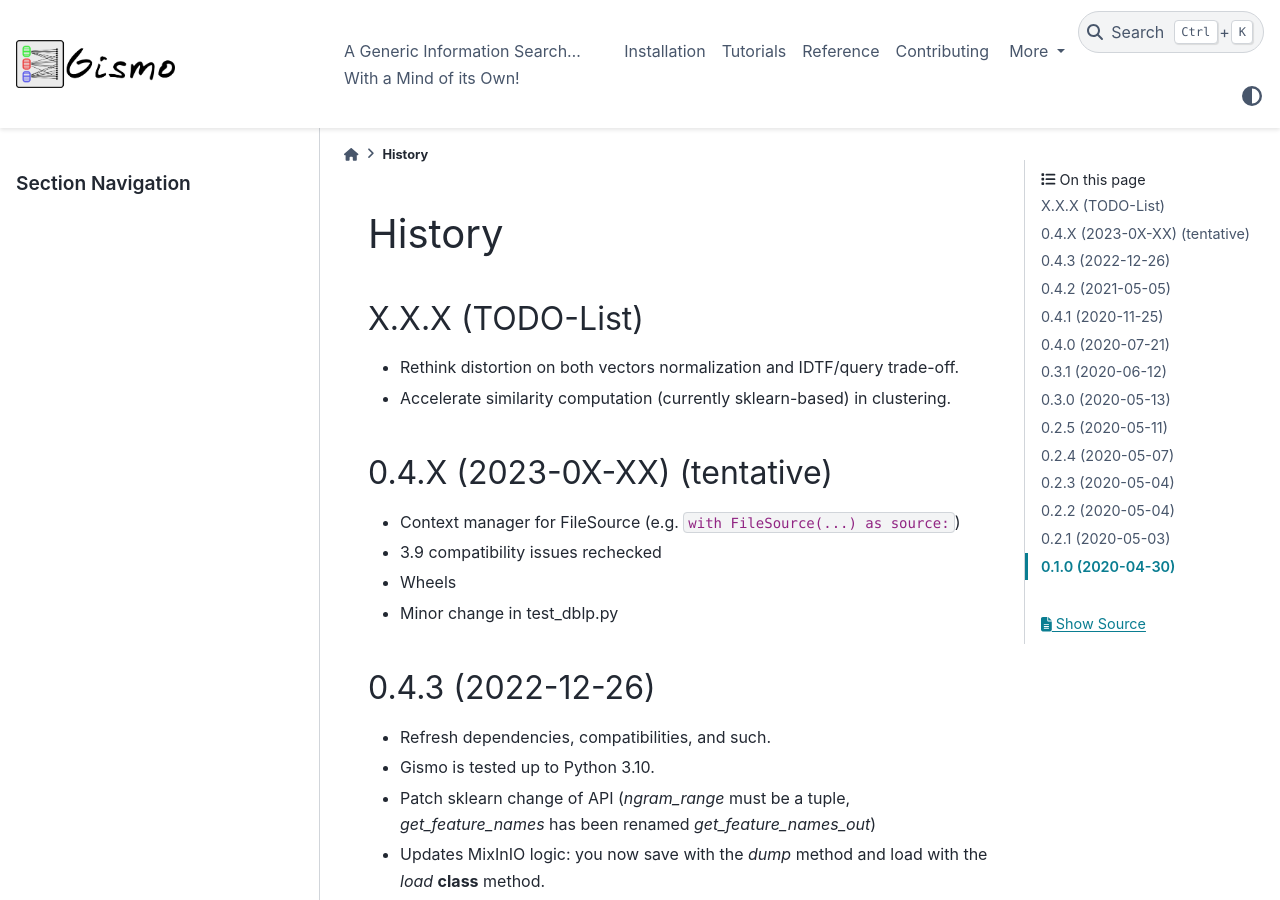
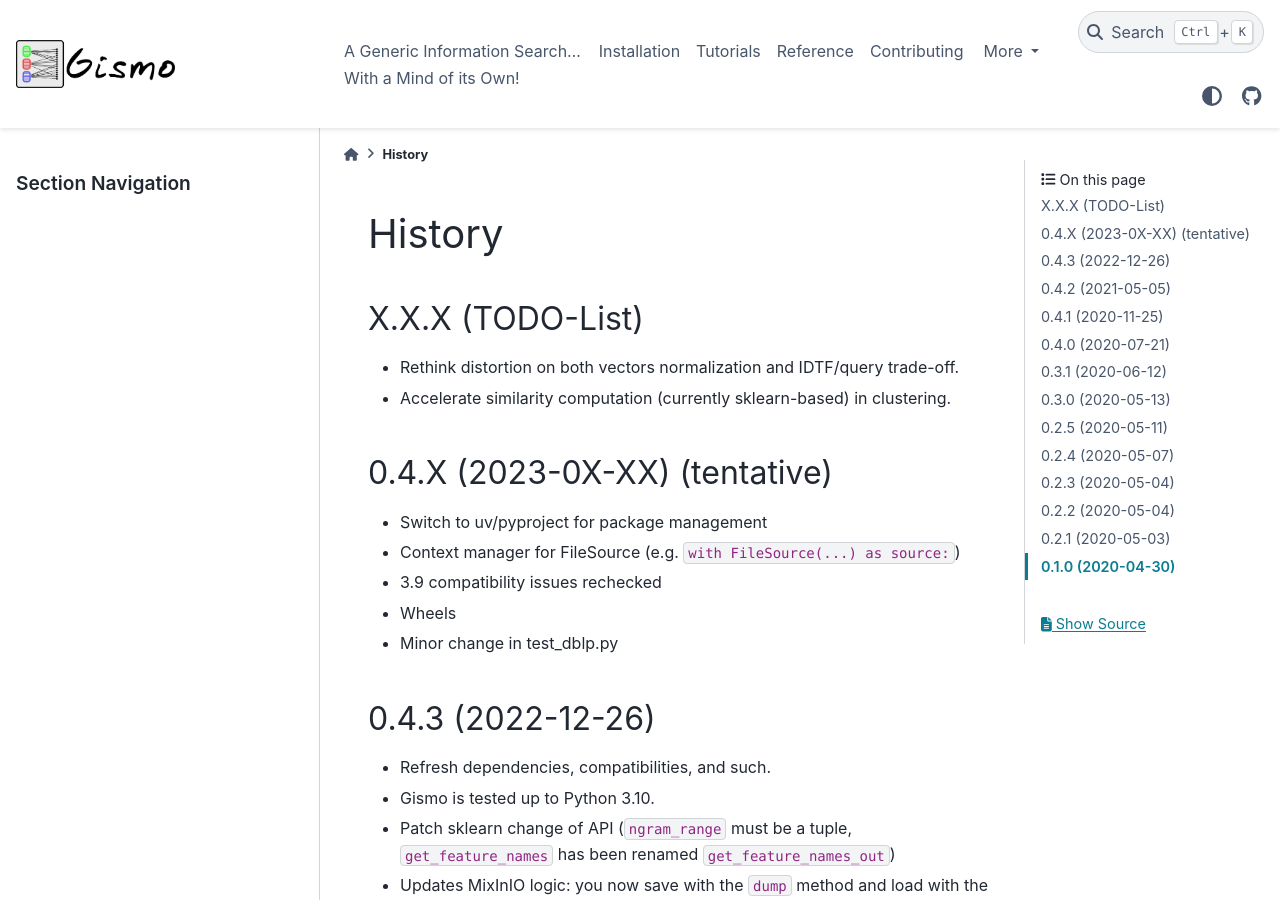
Before and after one commit to balouf/gismo, a Sphinx documentation site: the page built from docs/history.rst, in a window 1280 px wide and 900 px high. Built offline with Sphinx 7.4.7 and the PyData theme 0.15.4, drawn with Linux system fonts in a browser that asks for light colours.

Commit message:
Prepare UV edition

```diff
--- a/HISTORY.rst
+++ b/HISTORY.md
@@ -1,41 +1,31 @@
-=======
-History
-=======
+# History
 
-X.X.X (TODO-List)
------------------
+## X.X.X (TODO-List)
+
 * Rethink distortion on both vectors normalization and IDTF/query trade-off.
 * Accelerate similarity computation (currently sklearn-based) in clustering.
 
 
-0.4.X (2023-0X-XX) (tentative)
--------------------------------
+## 0.4.X (2023-0X-XX) (tentative)
+
+* Switch to uv/pyproject for package management
 
 * Context manager for FileSource (e.g. ``with FileSource(...) as source:``)
-
 * 3.9 compatibility issues rechecked
-
 * Wheels
-
 * Minor change in test_dblp.py
 
 
-0.4.3 (2022-12-26)
---------------------
+## 0.4.3 (2022-12-26)
 
 * Refresh dependencies, compatibilities, and such.
-
 * Gismo is tested up to Python 3.10.
-
 * Patch sklearn change of API
   (`ngram_range` must be a tuple, `get_feature_names` has been renamed `get_feature_names_out`)
-
 * Updates MixInIO logic: you now save with the `dump` method and load with the `load` **class** method.
-
 * Package management now uses Github actions.
 
-0.4.2 (2021-05-05)
--------------------------------
+## 0.4.2 (2021-05-05)
 
 Minor patch
 
@@ -44,60 +34,54 @@
 * Original source of the Reuters 50/50 dataset was discontinued; changed to an alternate source.
 * Fix change in spacy API
 
-0.4.1 (2020-11-25)
-------------------
+## 0.4.1 (2020-11-25)
+
 Minor update.
 
 * DBLP API modified to you can specify the set of fields you want to retrieve.
 * Minor update in doctests.
 * Python 3.9 compatibility added.
 
-0.4.0 (2020-07-21)
-------------------
+## 0.4.0 (2020-07-21)
+
 0.4 is a big update. Lot of things added, lot of things changed.
 
 * New API for Gismo runtime parameters (see new parameters module for details). Short version:
-    * ``gismo = Gismo(corpus, embedding, alpha=0.85)``: create a gismo with damping factor set to 0.85 instead of default value.
-    * ``gismo.parameters.alpha = 0.85``: set the damping factor of the gismo to 0.85.
-    * ``gismo.rank(query, alpha=0.85)``: makes a query with damping factor temporarily set to 0.85.
+  * ``gismo = Gismo(corpus, embedding, alpha=0.85)``: create a gismo with damping factor set to 0.85 instead of default value.
+  * ``gismo.parameters.alpha = 0.85``: set the damping factor of the gismo to 0.85.
+  * ``gismo.rank(query, alpha=0.85)``: makes a query with damping factor temporarily set to 0.85.
 * Landmarks! Half Corpus, half Gismo, the Landmarks class can simplify many analysis tasks.
-    * Landmarks are (small) corpus where each entry is augmented with the computation of an associated gismo query;
-    * Landmarks can be used to refine the analysis around a part of your data;
-    * They can be used as soft and fast classifiers.
-    * Landmarks' runtime parameters follow the same approach than for Gismo instances (cf above).
-    * See the dedicated tutorial to learn more!
+  * Landmarks are (small) corpus where each entry is augmented with the computation of an associated gismo query;
+  * Landmarks can be used to refine the analysis around a part of your data;
+  * They can be used as soft and fast classifiers.
+  * Landmarks' runtime parameters follow the same approach than for Gismo instances (cf above).
+  * See the dedicated tutorial to learn more!
 * Documentation summer cleaning.
 * ``query_distortion`` parameter (reshape subspace for clustering) is renamed ``distortion`` and is now a float instead of a bool (e.g. you can apply distortion in a non-binary way).
 * Full refactoring of get_*** and post_*** methods and objects.
-    * The good news is that they are now more natural, self-describing, and unified.
-    * The bad news is that there is no backward-compatibility with previous Gismo versions. Hopefully this refactoring
-      will last for some time!
+  * The good news is that they are now more natural, self-describing, and unified.
+  * The bad news is that there is no backward-compatibility with previous Gismo versions. Hopefully this refactoring
+    will last for some time!
 * Gismo logo added!
 
-0.3.1 (2020-06-12)
-------------------
+## 0.3.1 (2020-06-12)
 
 * New dataset: Reuters C50
 * New module: sentencizer
 
-
-0.3.0 (2020-05-13)
-------------------
+## 0.3.0 (2020-05-13)
 
 * dblp module: url2source function added to directly load a small dblp source in memory instead of using a FileSource approach.
 * Possibility to disable query distortion in gismo.
 * XGismo class to cross analyze embeddings.
 * Tutorials updated
 
-0.2.5 (2020-05-11)
-------------------
+## 0.2.5 (2020-05-11)
 
 * auto_k feature: if not specified, a query-dependent, reasonable, number of results k is estimated.
 * covering methods added to gismo. It is now possible to use get_covering_* instead of get_ranked_* to maximize coverage and/or eliminate redundancy.
 
-
-0.2.4 (2020-05-07)
-------------------
+## 0.2.4 (2020-05-07)
 
 * Tutorials for ACM and DBLP added. After cleaning, there is currently 3 tutorials:
     * Toy model, to get the hang of Gismo on a tiny example,
@@ -105,24 +89,20 @@
     * DBLP, to play with a large dataset.
 
 
-0.2.3 (2020-05-04)
-------------------
+## 0.2.3 (2020-05-04)
 
 * ACM and DBLP dataset creation added.
 
 
-0.2.2 (2020-05-04)
-------------------
+## 0.2.2 (2020-05-04)
 
 * Notebook tutorials added (early version)
 
-0.2.1 (2020-05-03)
-------------------
+## 0.2.1 (2020-05-03)
 
 * Actual code
 * Coverage badge
 
-0.1.0 (2020-04-30)
-------------------
+## 0.1.0 (2020-04-30)
 
 * First release on PyPI.
--- a/docs/conf.py
+++ b/docs/conf.py
@@ -51,7 +51,8 @@
 # Add any Sphinx extension module names here, as strings. They can be
 # extensions coming with Sphinx (named 'sphinx.ext.*') or your custom ones.
 extensions = ['sphinx.ext.autodoc', 'sphinx.ext.viewcode', 'sphinx.ext.napoleon', 'nbsphinx',
-              'IPython.sphinxext.ipython_console_highlighting', 'sphinx.ext.intersphinx']
+              'IPython.sphinxext.ipython_console_highlighting', 'sphinx.ext.intersphinx',
+              'sphinx.ext.imgconverter', 'sphinx_mdinclude']
 
 # Add the possibility to access python documentation.
 intersphinx_mapping = {'python':('https://docs.python.org/3', None),
@@ -67,8 +68,8 @@
 # The suffix(es) of source filenames.
 # You can specify multiple suffix as a list of string:
 #
-# source_suffix = ['.rst', '.md']
-source_suffix = '.rst'
+source_suffix = ['.rst', '.md']
+# source_suffix = '.rst'
 
 # The master toctree document.
 master_doc = 'index'
@@ -124,7 +125,14 @@
 html_logo = "logo-line.png"
 
 html_theme_options = {
-    'logo_only': True,
+    "navbar_start": ["navbar-logo"],
+    "icon_links": [
+        {
+            "name": "GitHub",
+            "url": "https://github.com/balouf/gismo",
+            "icon": "fa-brands fa-github",
+        },
+    ],
 }
 
 # Add any paths that contain custom static files (such as style sheets) here,
--- a/docs/history.rst
+++ b/docs/history.rst
@@ -1 +1 @@
-.. include:: ../HISTORY.rst
+.. mdinclude:: ../HISTORY.md
--- a/pyproject.toml
+++ b/pyproject.toml
@@ -55,6 +55,7 @@
     "nbsphinx>=0.9.7",
     "pydata-sphinx-theme>=0.16.1",
     "pytest-cov>=6.1.0",
+    "sphinx-mdinclude>=0.6.2",
 ]
 
 [tool.coverage.report]
```
Also changed, not shown: 3 other files.
